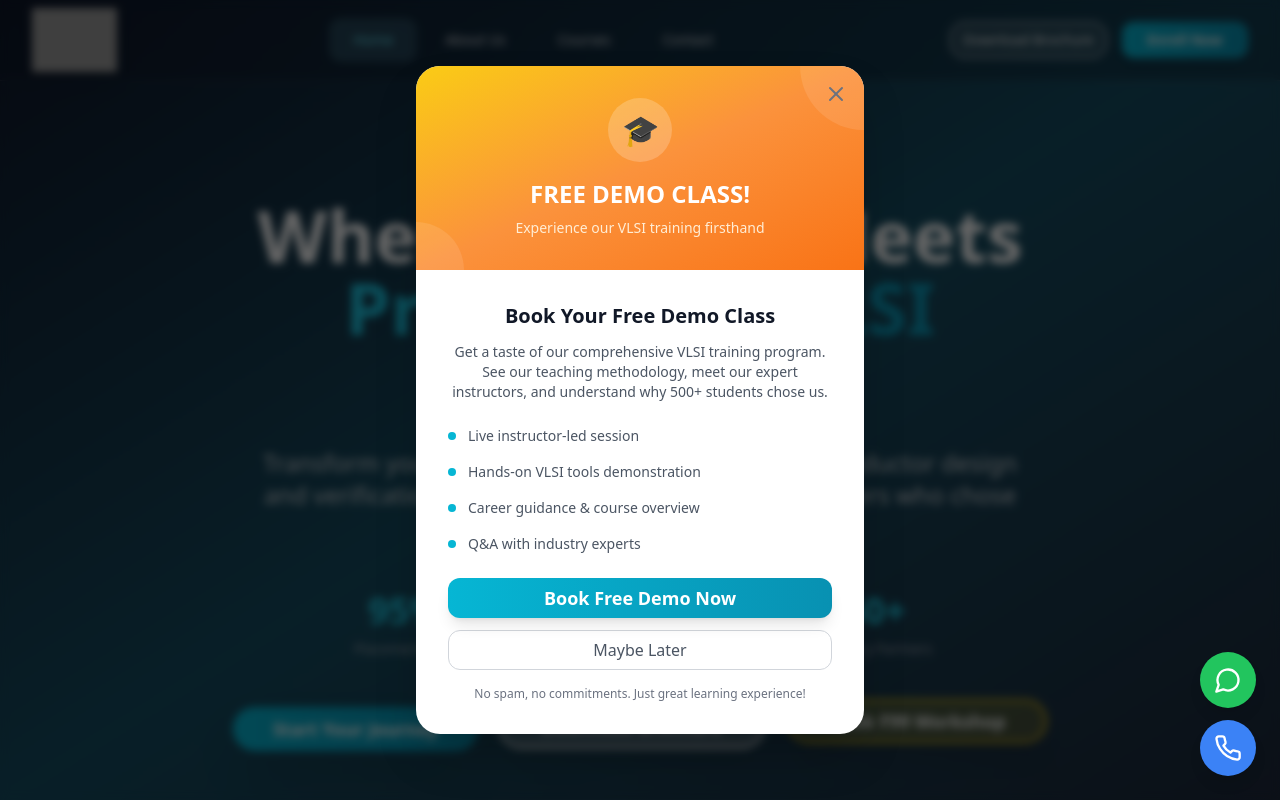
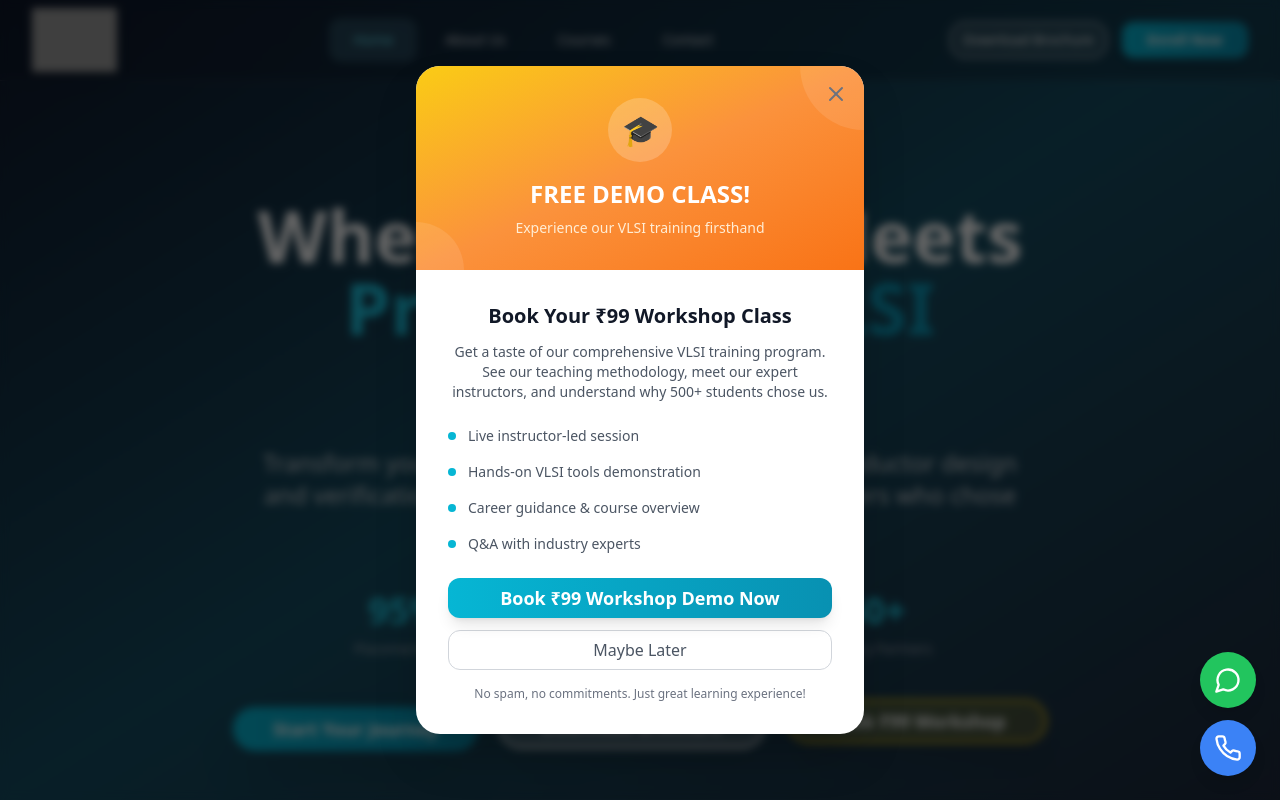
Before and after one commit to azorixsemivlsitraining/AZORIXVLSI, a React (Vite) app: page / in a window 1280 px wide. Shown: the top 800 px of the page. Built offline with nearby package versions, Linux system fonts and the light colour scheme; grey boxes are pictures that could not be loaded.

Commit message:
Update demo class and button text to ₹99 workshop

```diff
--- a/client/components/DemoPopup.tsx
+++ b/client/components/DemoPopup.tsx
@@ -77,7 +77,7 @@ export default function DemoPopup() {
         <div className="p-4 sm:p-6 md:p-8">
           <div className="text-center mb-4 md:mb-6">
             <h3 className="text-base sm:text-lg md:text-xl font-bold text-gray-900 mb-2 md:mb-3">
-              Book Your Free Demo Class
+              Book Your ₹99 Workshop Class
             </h3>
             <p className="text-gray-600 text-xs sm:text-sm leading-relaxed">
               Get a taste of our comprehensive VLSI training program. See our
@@ -111,7 +111,7 @@ export default function DemoPopup() {
               className="w-full bg-gradient-to-r from-vlsi-500 to-vlsi-600 hover:from-vlsi-600 hover:to-vlsi-700 text-white font-bold py-2.5 sm:py-3 text-sm sm:text-base md:text-lg rounded-lg sm:rounded-xl shadow-lg hover:shadow-xl transition-all duration-300 transform hover:scale-105"
             >
               <Link to="/demo" onClick={closePopup}>
-                Book Free Demo Now
+                Book ₹99 Workshop Demo Now
               </Link>
             </Button>
 
```
